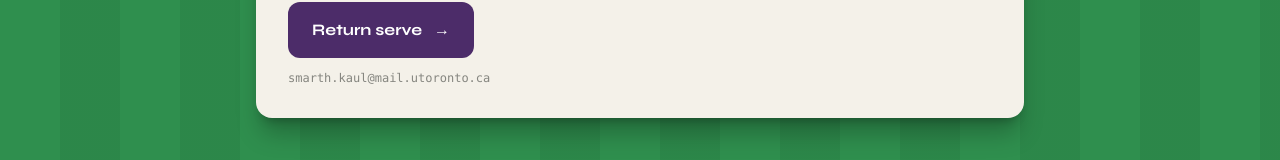
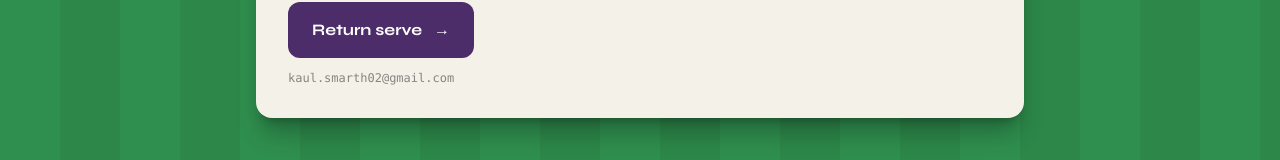
Before and after one commit to smarthkaul/smarthkaul.github.io, a React (Vite) app in the folder website/: page /contact in a window 1280 px wide. Shown: the part 482-642 px from the top of the page. Built offline with nearby package versions, Linux system fonts and the light colour scheme.

Commit message:
Point contact links at kaul.smarth02@gmail.com

```diff
--- a/website/src/components/Contact.jsx
+++ b/website/src/components/Contact.jsx
@@ -20,7 +20,7 @@ const Contact = () => {
           </p>
 
           <a
-            href="mailto:smarth.kaul@mail.utoronto.ca"
+            href="mailto:kaul.smarth02@gmail.com"
             target="_blank"
             rel="noopener noreferrer"
             className="inline-flex items-center gap-3 bg-wimbledon hover:bg-grass text-white font-display font-bold px-6 py-4 rounded-xl transition-colors mb-3"
@@ -29,7 +29,7 @@ const Contact = () => {
             <span aria-hidden="true">&rarr;</span>
           </a>
           <p className="font-mono text-xs text-charcoal/50 break-all">
-            smarth.kaul@mail.utoronto.ca
+            kaul.smarth02@gmail.com
           </p>
         </StatCard>
       </div>
--- a/website/src/components/Navbar.jsx
+++ b/website/src/components/Navbar.jsx
@@ -36,7 +36,7 @@ const Navbar = () => (
             <path d="M20.447 20.452h-3.554v-5.569c0-1.328-.027-3.037-1.852-3.037-1.853 0-2.136 1.445-2.136 2.939v5.667H9.351V9h3.414v1.561h.046c.477-.9 1.637-1.85 3.37-1.85 3.601 0 4.267 2.37 4.267 5.455v6.286zM5.337 7.433c-1.144 0-2.063-.926-2.063-2.065 0-1.138.92-2.063 2.063-2.063 1.14 0 2.064.925 2.064 2.063 0 1.139-.925 2.065-2.064 2.065zm1.782 13.019H3.555V9h3.564v11.452zM22.225 0H1.771C.792 0 0 .774 0 1.729v20.542C0 23.227.792 24 1.771 24h20.451C23.2 24 24 23.227 24 22.271V1.729C24 .774 23.2 0 22.222 0h.003z" />
           </svg>
         </a>
-        <a href="mailto:smarth.kaul@mail.utoronto.ca" aria-label="Email" className={iconClass}>
+        <a href="mailto:kaul.smarth02@gmail.com" aria-label="Email" className={iconClass}>
           <svg className="w-4 h-4" fill="none" stroke="currentColor" viewBox="0 0 24 24">
             <path strokeLinecap="round" strokeLinejoin="round" strokeWidth={2} d="M3 8l7.89 5.26a2 2 0 002.22 0L21 8M5 19h14a2 2 0 002-2V7a2 2 0 00-2-2H5a2 2 0 00-2 2v10a2 2 0 002 2z" />
           </svg>
```
Also changed, not shown: 1 other file (tests, documents, lock files or other folders).
